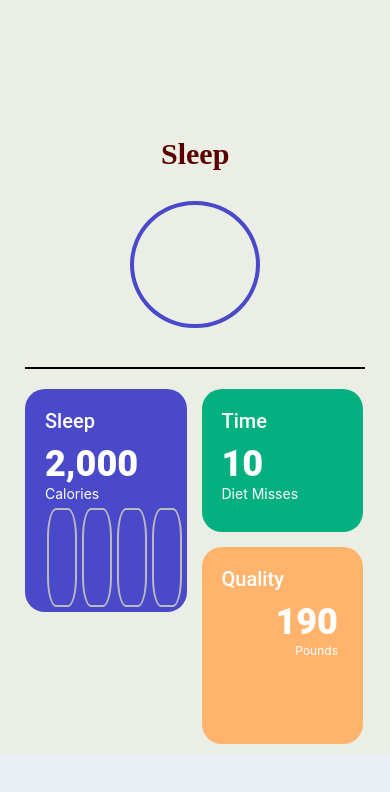
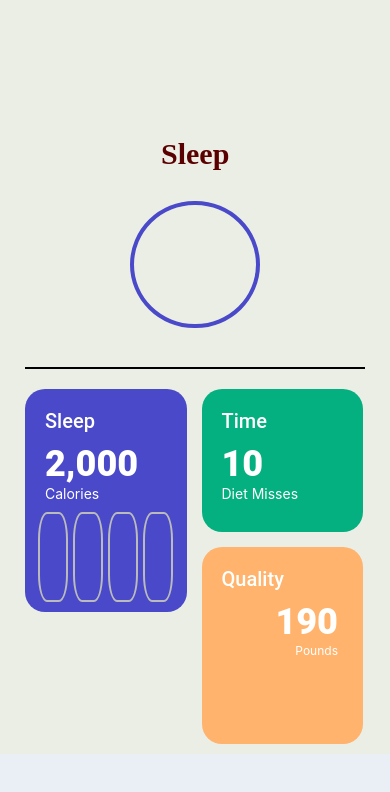
Before and after one commit to Tanay1805/mental_app, a React Native app: screen / in a window 390 px wide. Shown: the top 792 px of the page. Built offline with nearby package versions, Linux system fonts and the light colour scheme.

Commit message:
minor changes in sleep

```diff
--- a/components/sleep.js
+++ b/components/sleep.js
@@ -91,9 +91,11 @@ const styles = StyleSheet.create({
     cylContainer : {
       display : 'flex',
       flexDirection : 'row',
+      alignItems : 'flex-end',
+      justifyContent : 'center',
       // borderColor : '#bbb',
       // borderWidth : 2,
-      height : '60%',
+      height : '55%',
       // margin : 10,
       // marginTop : '5%',
       // marginLeft : '2%',
```
